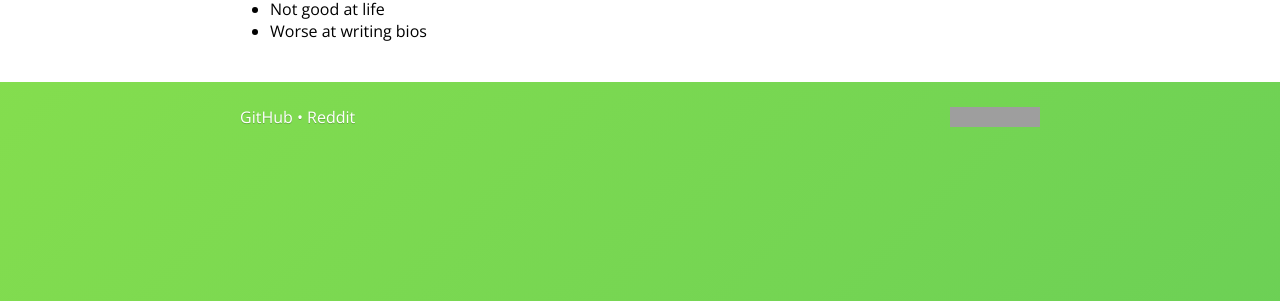
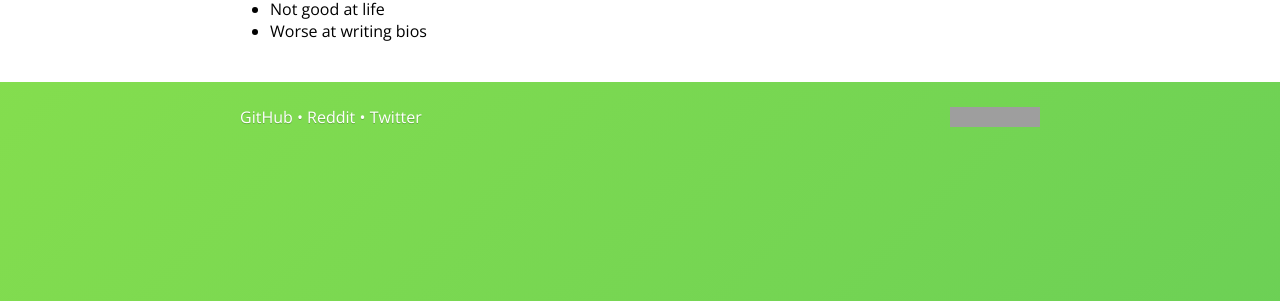
Before and after one commit to geo1088/geo1088.github.io, a Jekyll site: the page built from index.md, in a window 1280 px wide. Shown: the part 443-744 px from the top of the page. Built offline with Jekyll 4.4.1, drawn with Linux system fonts in a browser that asks for light colours; our own code applies the rules of GitHub Pages for plain Markdown files; grey boxes are pictures that could not be loaded.

Commit message:
Add twitter link

```diff
--- a/_includes/footer.html
+++ b/_includes/footer.html
@@ -3,6 +3,7 @@
         <ul class="link-list">
             <li><a href="https://github.com/Geo1088">GitHub</a></li>
             <li><a href="https://www.reddit.com/user/geo1088">Reddit</a></li>
+            <li><a href="https://twitter.com/geo1088_">Twitter</a></li>
         </ul>
         <p>
             <span class="badge">
```
